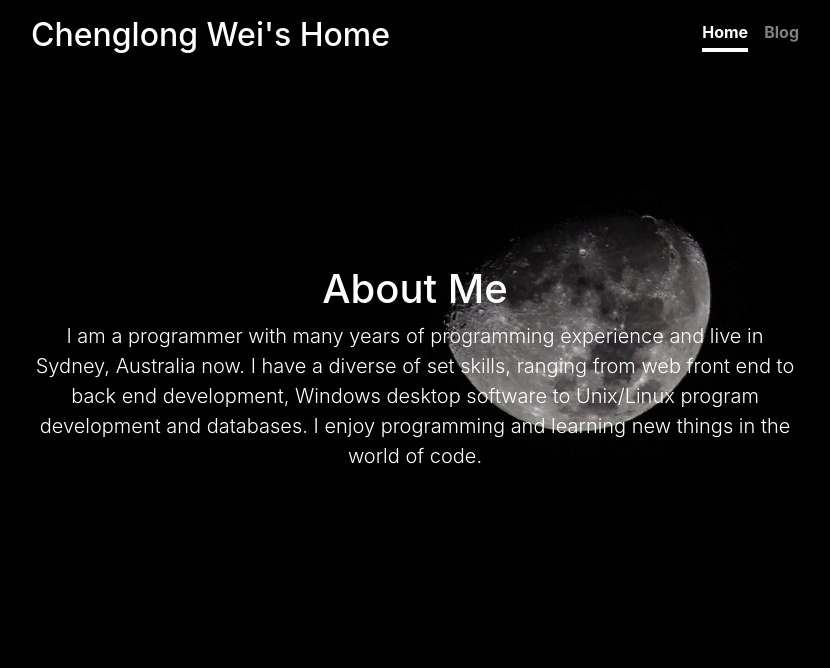
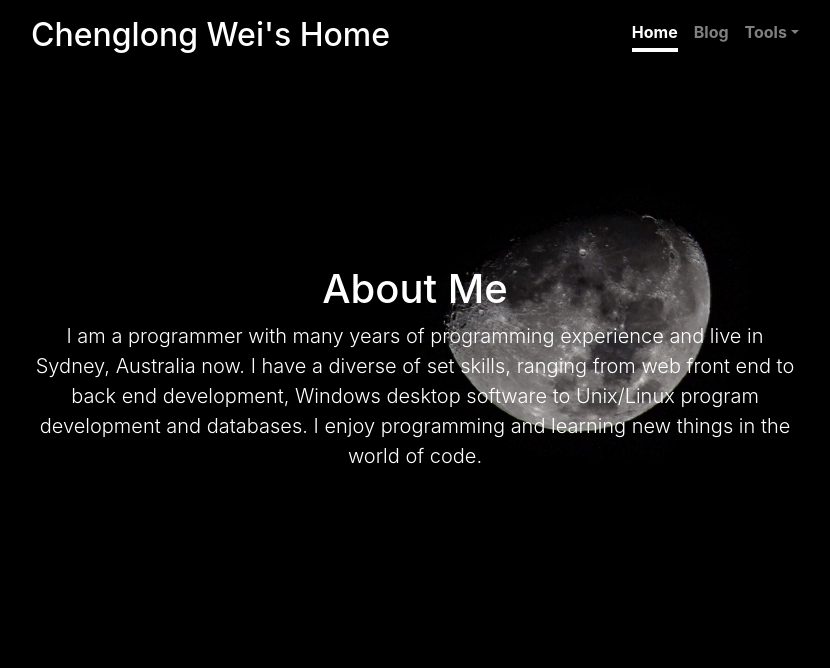
Before and after one commit to longprowei/MyStaticPages, a website: page src/html/index.html in a window 1280 px wide. Shown: the top 668 px of the page, without its empty margins (225-1055 px from the left). Drawn offline with nearby package versions, Linux system fonts and the light colour scheme; files that its build step writes are made by us from their sources; files whose address does not match are found by name; a web font is replaced by a local one.

Commit message:
add an new menu item and change HTML structure and styling

```diff
--- a/src/html/index.html
+++ b/src/html/index.html
@@ -35,9 +35,22 @@
           <div class="masthead-brand">
             <h2><a href="./index.html">Chenglong Wei's Home</a></h3>
           </div>
-          <nav class="nav masthead-nav justify-content-center">
-            <a class="nav-link active" href="./index.html">Home</a>
-            <a class="nav-link" href="http://weichenglong.com/blog">Blog</a>
+          <nav>
+            <ul class="nav masthead-nav justify-content-center">
+              <li class="nav-item">
+                <a class="nav-link active" href="./index.html">Home</a>
+              </li>
+              <li class="nav-item">
+                <a class="nav-link" href="./blog">Blog</a>
+              </li>
+              <li class="nav-item dropdown">
+                  <a class="nav-link dropdown-toggle" data-toggle="dropdown" href="#"
+                    role="button" aria-haspopup="true" aria-expanded="false">Tools</a>
+                    <div class="dropdown-menu">
+                      <a class="dropdown-item" href="./hex2rgb">HEX to RGB</a>
+                    </div>
+              </li>
+            </ul>
           </nav>
       </header>
 
--- a/src/js/main.js
+++ b/src/js/main.js
@@ -6,9 +6,12 @@
  */
 (function() {
   'use strict';
-  console.log('Are you interested my site? Please access my Github: \n');
-  console.log('https://github.com/longprowei \n');
-  console.log('for source code.');
+
+  function printGithubLink() {
+    console.log('Are you interested my site? Please access my Github: \n');
+    console.log('https://github.com/longprowei \n');
+    console.log('for source code.');
+  }
 
   function updateCopyrightYear() {
       var copyrightYear = $('#copyright-year');
@@ -19,4 +22,5 @@
   }
 
   updateCopyrightYear();
+  printGithubLink();
 })();
--- a/src/scss/general.scss
+++ b/src/scss/general.scss
@@ -37,6 +37,10 @@ body {
       @include media-breakpoint-up(md) {
         float: right;
       }
+      .nav-item {
+        & + .nav-item {
+          margin-left: 1rem;
+        }
         .nav-link {
           color: $header-nav-color;
           font-weight: 700;
@@ -50,8 +54,6 @@ body {
             color: $white;
             border-bottom: 0.25rem solid $white;
           }
-        & + .nav-link {
-          margin-left: 1rem;
         }
       }
     }
```
Also changed, not shown: 1 other file. Lines whose indentation alone changed are shown as unchanged.
